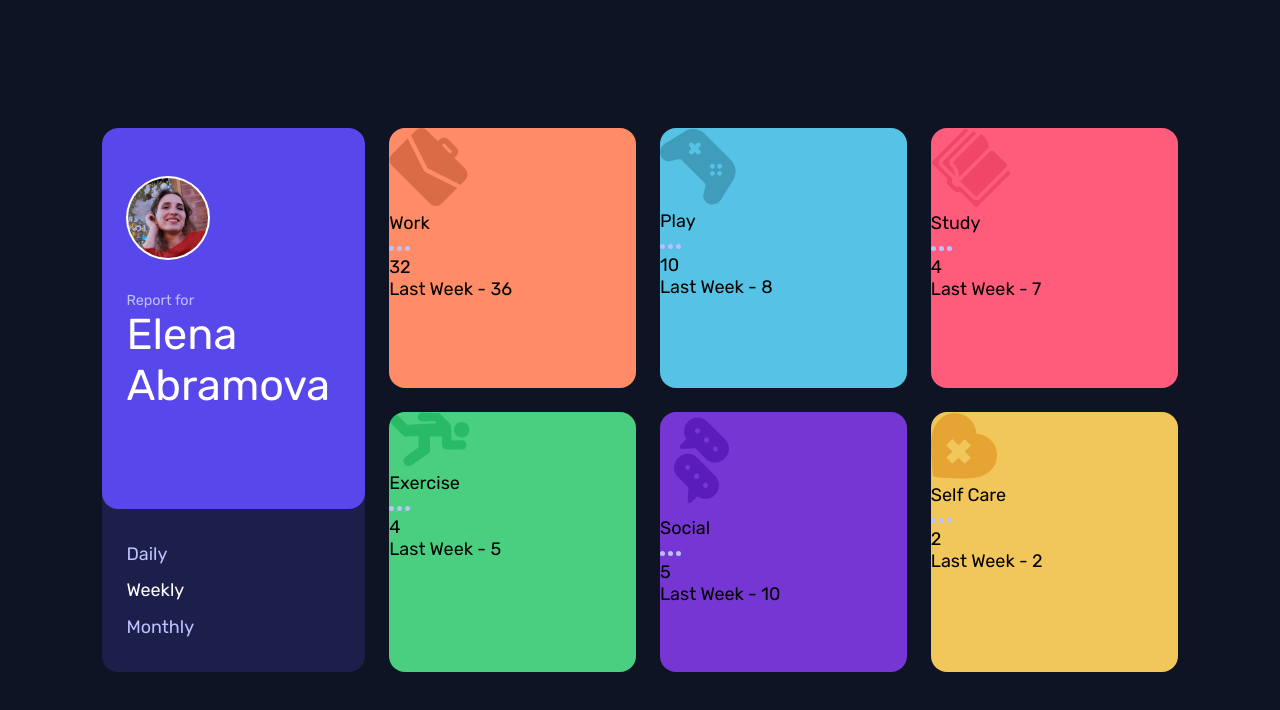
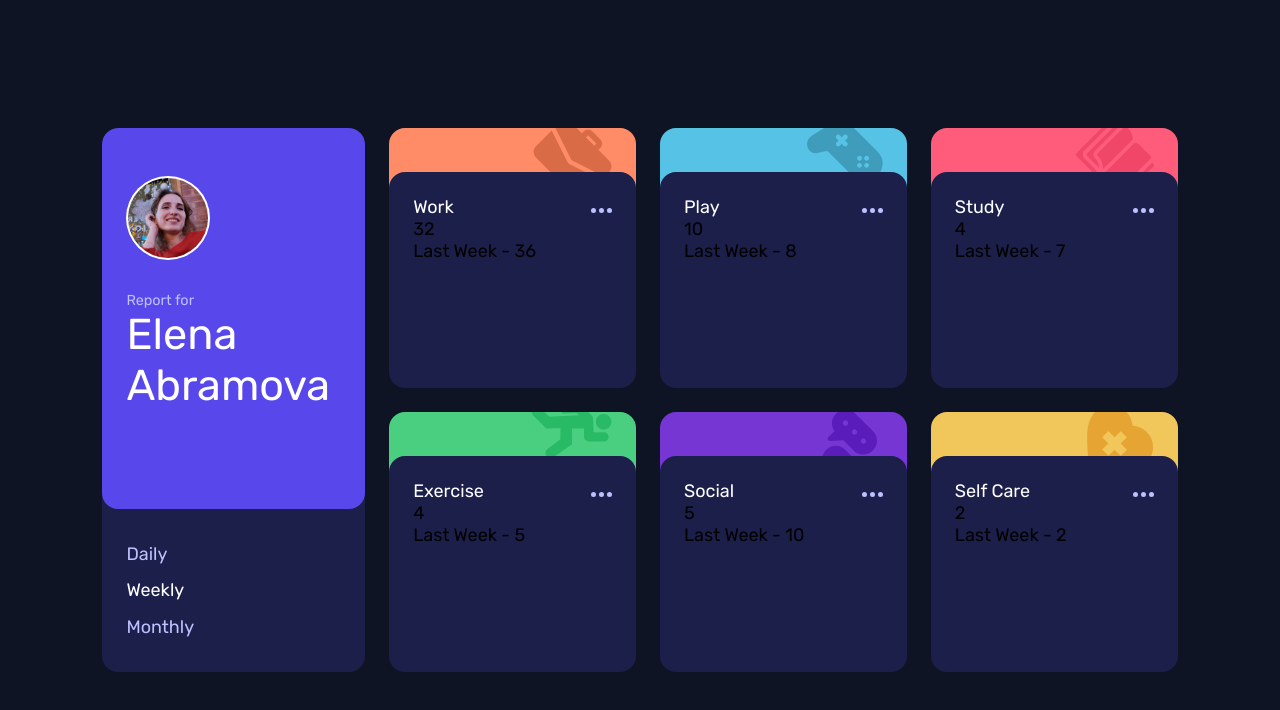
Before and after one commit to NikitaKozlov-R/time-tracking, a Vue app: page / in a window 1280 px wide. Shown: the top 710 px of the page. Built offline with nearby package versions, Linux system fonts and the light colour scheme.

Commit message:
style <start>: tracking-card.vue

```diff
--- a/src/components/tracking-card.vue
+++ b/src/components/tracking-card.vue
@@ -1,11 +1,13 @@
 <template>
   <div class="tt-card" :style="{backgroundColor: `var(--color-${cardAsset.color})`}">
-    <img
-      class="tt-card__icon"
-      :src="require('@/assets/img/' + cardAsset.icon)"
-      alt="Activity Icon"
-    />
-    <div class="tt-card__data">
+    <div class="tt-card__icon-box">
+      <img
+        class="tt-card__icon"
+        :src="require('@/assets/img/' + cardAsset.icon)"
+        alt="Activity Icon"
+      />
+    </div>
+    <div class="tt-card__text-box">
       <div class="tt-card__heading">
         <h2 class="tt-card__title">{{ cardAsset.title }}</h2>
         <button class="tt-card__button">
@@ -89,12 +91,50 @@ export default {
 
 <style>
 .tt-card {
+  position: relative;
+  z-index: 0;
   height: 100%;
   width: 100%;
-  border-radius: 16px;
+  display: flex;
+  flex-direction: column;
+  border-top-left-radius: 16px;
+  border-top-right-radius: 16px;
+  border-bottom-left-radius: 32px;
+  border-bottom-right-radius: 32px;
+}
+.tt-card__icon-box {
+  position: relative;
+  height: 56px;
+  width: 100%;
   overflow: hidden;
+}
+.tt-card__icon {
+  position: absolute;
+  z-index: 1;
+  right: 24px;
+  top: -8px;
 }
 
 @media screen and (max-width: 769px) {
 }
+
+.tt-card__text-box {
+  z-index: 2;
+  position: relative;
+  width: 100%;
+  height: 100%;
+  background-color: var(--color-blue-dark);
+  border-radius: 16px;
+  padding: 24px;
+}
+.tt-card__heading {
+  width: 100%;
+  display: flex;
+  justify-content: space-between;
+  align-items: center;
+}
+.tt-card__title {
+  font-size: 1rem;
+  color: white;
+}
 </style>
```
